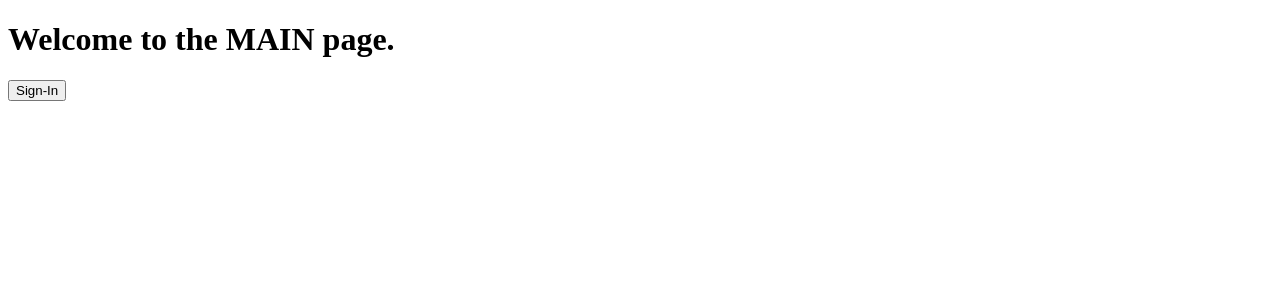
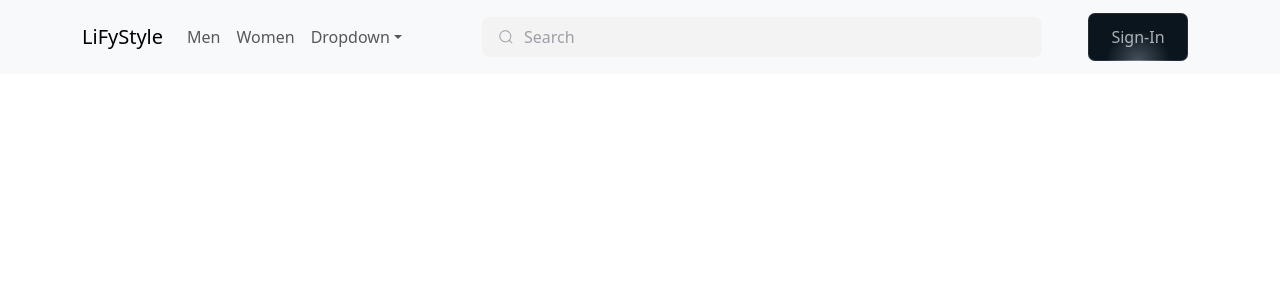
Before and after one commit to Abstargo/LiFystyle, a React (Create React App) app in the folder frontend/: page / in a window 1280 px wide. Shown: the top 300 px of the page. Built offline with nearby package versions, Linux system fonts and the light colour scheme.

Commit message:
lma frkabi

```diff
--- a/frontend/package.json
+++ b/frontend/package.json
@@ -9,6 +9,7 @@
     "@testing-library/user-event": "^13.5.0",
     "axios": "^1.7.6",
     "react": "^18.3.1",
+    "react-bootstrap": "^2.10.4",
     "react-dom": "^18.3.1",
     "react-icons": "^5.3.0",
     "react-router-dom": "^6.26.1",
--- a/frontend/public/index.html
+++ b/frontend/public/index.html
@@ -5,6 +5,11 @@
 		<meta name="viewport" content="width=device-width, initial-scale=1.0">
 		<meta http-equiv="X-UA-Compatible" content="ie=edge">
 		<link rel="icon" href="\html.png" type="image/icon type" >
+		<link
+			rel="stylesheet"
+			href="https://cdn.jsdelivr.net/npm/bootstrap@5.3.1/dist/css/bootstrap.min.css" integrity="sha256-2TnSHycBDAm2wpZmgdi0z81kykGPJAkiUY+Wf97RbvY="
+			crossorigin="anonymous">
+
 		<title>Hoo</title>
 	</head>
 	<body>
--- /dev/null
+++ b/frontend/src/App.css
@@ -0,0 +1,103 @@
+
+
+.btn {
+    min-width: 100px;
+
+    position: relative;
+    cursor:pointer;
+
+    padding: 12px 17px;
+    border: 0;
+    border-radius: 7px;
+    box-shadow: inset 0 0 0 1px rgba(255, 255, 255, 0.1);
+    background: radial-gradient(
+      ellipse at bottom,
+      rgba(71, 81, 92, 1) 0%,
+      rgba(11, 21, 30, 1) 45%
+    );
+
+    color: rgb(255, 255, 255, 0.66);
+
+    transition: all 1s cubic-bezier(0.15, 0.83, 0.66, 1);
+  }
+
+  .btn::before {
+    content: "";
+    width: 70%;
+    height: 1px;
+
+    position: absolute;
+    bottom: 0;
+    left: 15%;
+
+    background: rgb(255, 255, 255);
+    background: linear-gradient(
+      90deg,
+      rgba(255, 255, 255, 0) 0%,
+      rgba(255, 255, 255, 1) 50%,
+      rgba(255, 255, 255, 0) 100%
+    );
+    opacity: 0.2;
+
+    transition: all 1s cubic-bezier(0.15, 0.83, 0.66, 1);
+  }
+
+  .btn:hover {
+    color: rgb(255, 255, 255, 1);
+    transform: scale(1.1) translateY(-3px);
+  }
+
+  .btn:hover::before {
+    opacity: 1;
+  }
+
+  .si {
+    padding: 5px 10px;
+
+    border-radius: 10px;
+
+    cursor: pointer;
+  }
+
+
+  .group {
+    display: flex;
+    justify-content: center; /* Centers the search bar horizontally */
+    align-items: center;
+    position: relative;
+    width: 35rem;
+    margin: 0px auto; /* Ensures centering within its container */
+  }
+
+   .input {
+    width: 100%;
+    height: 40px;
+    line-height: 28px;
+    padding: 1 1rem;
+    padding-left: 2.5rem;
+    border: 2px solid transparent;
+    border-radius: 8px;
+    outline: none;
+    background-color: #f3f3f4;
+    color: #0d0c22;
+    transition: .3s ease;
+   }
+
+   .input::placeholder {
+    color: #9e9ea7;
+   }
+
+   .input:focus, input:hover {
+    outline: none;
+    border-color: rgba(234,76,137,0.4);
+    background-color: #fff;
+    box-shadow: 0 0 0 4px rgb(234 76 137 / 10%);
+   }
+
+   .icon {
+    position: absolute;
+    left: 1rem;
+    fill: #9e9ea7;
+    width: 1rem;
+    height: 1rem;
+   }
--- a/frontend/src/Home.js
+++ b/frontend/src/Home.js
@@ -1,23 +1,50 @@
-import React from "react"
-import { useNavigate } from "react-router-dom"
+import React from "react";
+import Container from "react-bootstrap/Container";
+import Nav from "react-bootstrap/Nav";
+import Navbar from "react-bootstrap/Navbar";
+import NavDropdown from "react-bootstrap/NavDropdown";
+import { useNavigate } from "react-router-dom";
 import { RxAvatar } from "react-icons/rx";
+import './App.css';
 
-export default function Home({ user })
-{
+export default function Home({ user }) {
 
   const navigate = useNavigate();
   const handleClick = () => {
     navigate('/signin');
-    }
+  };
 
   return (
     <>
-        <div>
-            <h1>
-                Welcome to the MAIN page.
-            </h1>
-	    { user ? (<nav> <RxAvatar /> <p>{`Hello, ${user.username}`}</p></nav>)  : (<button onClick={handleClick}>Sign-In</button>)}
+      <Navbar collapseOnSelect expand="md" className="bg-body-tertiary">
+        <Container>
+          <Navbar.Brand href="#home">LiFyStyle</Navbar.Brand>
+          <Navbar.Toggle aria-controls="responsive-navbar-nav" />
+          <Navbar.Collapse id="responsive-navbar-nav">
+            <Nav className="me-auto">
+              <Nav.Link href="#Men">Men</Nav.Link>
+              <Nav.Link href="#Women">Women</Nav.Link>
+              <NavDropdown title="Dropdown" id="collapsible-nav-dropdown">
+                <NavDropdown.Item href="#action/3.1">Action</NavDropdown.Item>
+                <NavDropdown.Item href="#action/3.2">Another action</NavDropdown.Item>
+                <NavDropdown.Item href="#action/3.3">Something</NavDropdown.Item>
+                <NavDropdown.Divider />
+                <NavDropdown.Item href="#action/3.4">Separated link</NavDropdown.Item>
+              </NavDropdown>
+            </Nav>
+            <div className="group"><svg class="icon" aria-hidden="true" viewBox="0 0 24 24"><g><path d="M21.53 20.47l-3.66-3.66C19.195 15.24 20 13.214 20 11c0-4.97-4.03-9-9-9s-9 4.03-9 9 4.03 9 9 9c2.215 0 4.24-.804 5.808-2.13l3.66 3.66c.147.146.34.22.53.22s.385-.073.53-.22c.295-.293.295-.767.002-1.06zM3.5 11c0-4.135 3.365-7.5 7.5-7.5s7.5 3.365 7.5 7.5-3.365 7.5-7.5 7.5-7.5-3.365-7.5-7.5z"></path></g></svg><input className="input" type="search" placeholder="Search" /> </div>
+
+            {user ? (
+              <div className="d-flex align-items-center">
+                <RxAvatar />
+                <p className="mb-0 ms-2">{`Hello, ${user.username}`}</p>
               </div>
+            ) : (
+              <div className="si"><button className="btn" onClick={handleClick}>Sign-In</button></div>
+            )}
+          </Navbar.Collapse>
+        </Container>
+      </Navbar>
     </>
   );
 }
--- a/frontend/src/index.js
+++ b/frontend/src/index.js
@@ -1,7 +1,6 @@
 import React from 'react';
 import ReactDOM from 'react-dom/client';
 import App from './App';
-
 const root = ReactDOM.createRoot(document.getElementById('root'));
 root.render(
   <React.StrictMode>
```
Also changed, not shown: 2 other files (tests, documents, lock files or other folders). Lines whose indentation alone changed are shown as unchanged.
